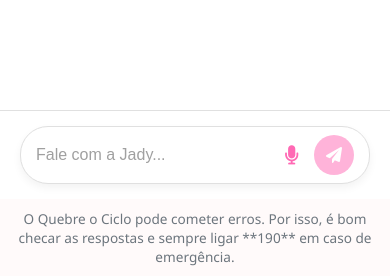
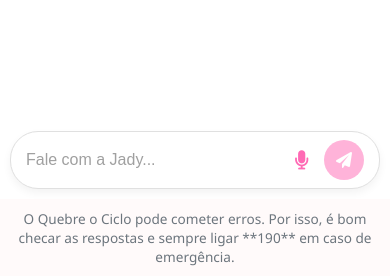
Before and after one commit to pablohsalves/quebre-o-ciclo-ia, a Flask app: page / in a window 390 px wide. Shown: the part 645-921 px from the top of the page. Run offline with Flask 3, Linux system fonts and the light colour scheme.

Commit message:
fix: Ajustes de responsividade no CSS para evitar corte de disclaimer no mobile e remover linha acima do input.

```diff
--- a/static/style.css
+++ b/static/style.css
@@ -94,7 +94,8 @@ body {
 #input-area {
     padding: 15px 20px;
     background-color: var(--input-bg);
-    border-top: 1px solid var(--border-color);
+    /* CORREÇÃO 1: REMOÇÃO DA BORDA SUPERIOR */
+    border-top: none;
 }
 
 #input-box-wrapper {
@@ -190,7 +191,7 @@ body {
     animation: pulse 1s infinite;
 }
 
-/* --- NOVO: Correção Responsiva para Mobile --- */
+/* --- Correção Responsiva (Mobile) --- */
 @media (max-width: 850px) {
     body {
         padding: 0;
@@ -205,7 +206,12 @@ body {
         box-shadow: none;
     }
 
-    /* Garante que o disclaimer quebre as linhas corretamente */
+    /* CORREÇÃO 2: Ajuste o padding da input area no mobile */
+    #input-area {
+        padding: 10px; /* Reduz o padding para maximizar a área de input */
+    }
+
+    /* CORREÇÃO 3: Garante que o disclaimer não cause rolagem */
     #disclaimer-bottom {
         padding: 10px 15px;
         box-sizing: border-box;
```
